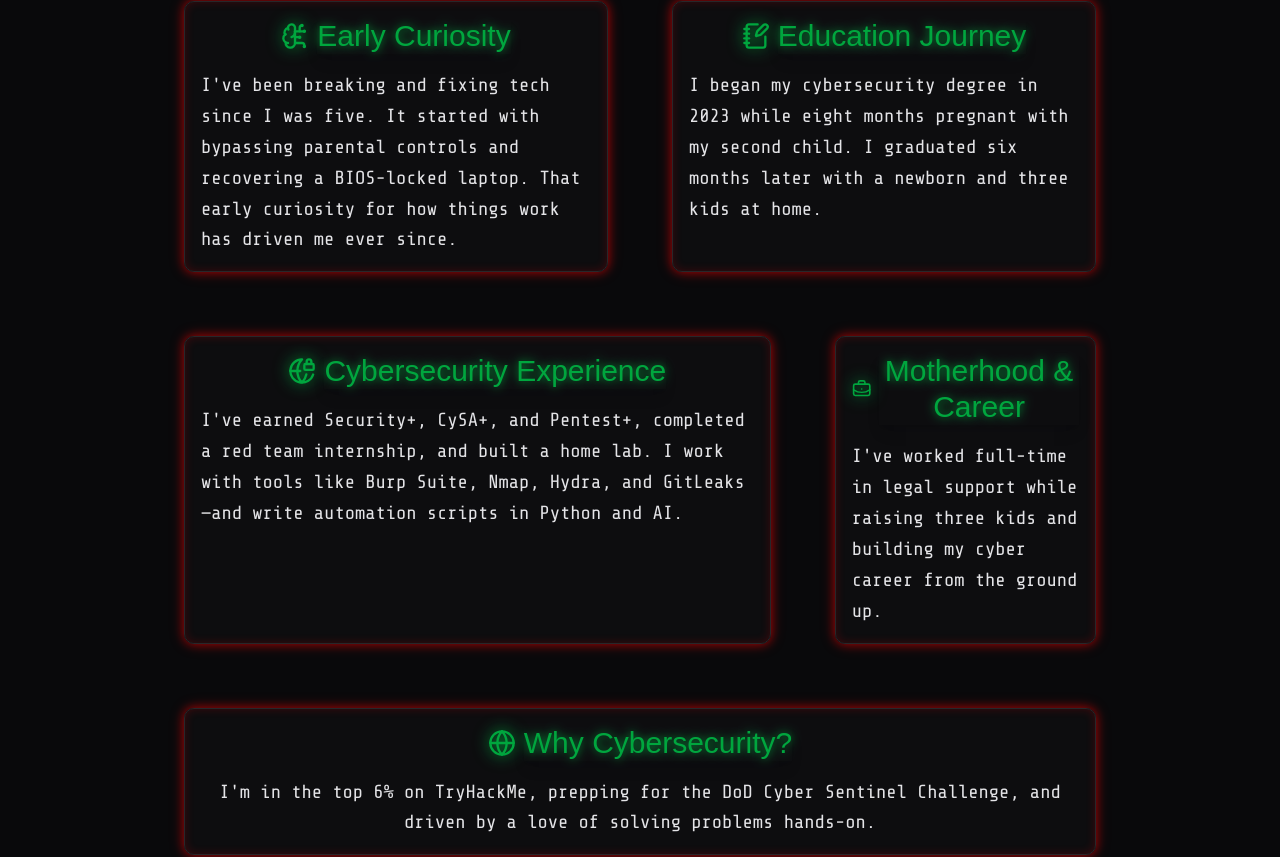
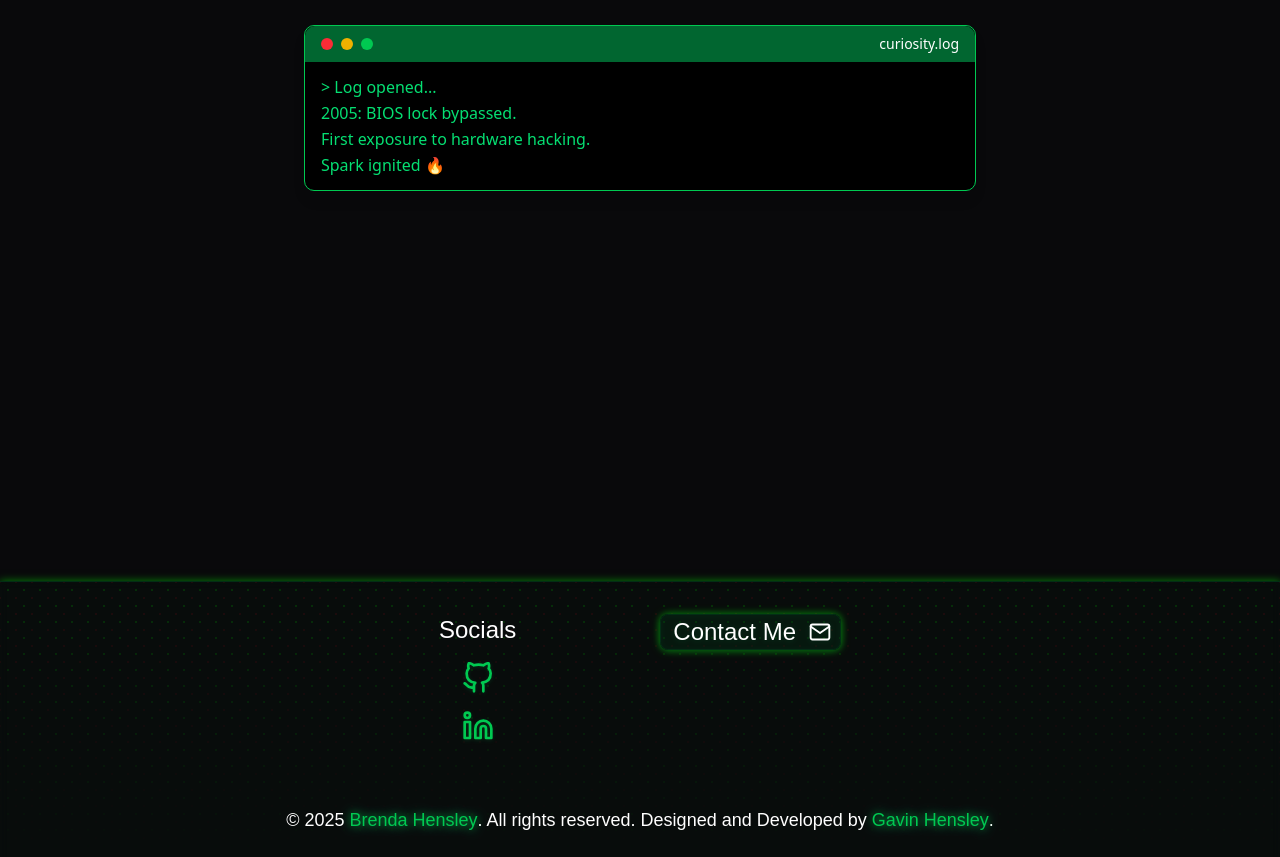
Before and after one commit to G-Hensley/brenda-hensley-portfolio, a Next.js app in the folder frontend/: page / in a window 1280 px wide. Shown: the part 1019-1876 px from the top of the page. Built offline with nearby package versions, Linux system fonts and the light colour scheme; a web font is replaced by a local one.

Commit message:
Create new cards for about section

```diff
--- a/frontend/src/app/home/about/AboutSection.tsx
+++ b/frontend/src/app/home/about/AboutSection.tsx
@@ -4,7 +4,7 @@ import { useRef, useState, useEffect, forwardRef } from 'react';
 import { Electrolize } from 'next/font/google';
 import { useInView } from 'framer-motion';
 import { User } from 'lucide-react';
-
+import TerminalCard from '@/app/home/about/TerminalCard';
 const electrolize = Electrolize({
   weight: ['400'],
   subsets: ['latin'],
@@ -53,7 +53,16 @@ export const AboutSection = forwardRef<HTMLDivElement>((props, ref) => {
           </>
         )}
       </div>
-      <AnimatedAboutMe />
+      {/* <AnimatedAboutMe /> */}
+      <TerminalCard
+        filename="curiosity.log"
+        lines={[
+          '> Log opened...',
+          '2005: BIOS lock bypassed.',
+          'First exposure to hardware hacking.',
+          'Spark ignited 🔥',
+        ]}
+      />
     </section>
   );
 });
--- a/frontend/src/app/home/about/AnimatedAboutMe.tsx
+++ b/frontend/src/app/home/about/AnimatedAboutMe.tsx
@@ -25,7 +25,7 @@ export default function AnimatedAboutMe() {
                 initial={{ opacity: 0 }}
                 whileInView={{ opacity: 1 }}
                 transition={{ duration: 1 }}
-                className="col-span-6 xl:col-span-3 bg-zinc-900/30 p-4 rounded-lg border border-zinc-800 flex flex-col gap-4 shadow-glow relative backdrop-blur-[2px]"
+                className="abt-card col-span-6 xl:col-span-3 bg-zinc-900/30 p-4 rounded-lg border border-zinc-800 flex flex-col gap-4 shadow-glow relative backdrop-blur-[2px]"
             >
               <div className="flex gap-2 w-full justify-center items-center">
                 <BrainCircuit className="text-green-600 icon-glow" size={28} />
@@ -41,7 +41,7 @@ export default function AnimatedAboutMe() {
                 initial={{ opacity: 0 }}
                 whileInView={{ opacity: 1 }}
                 transition={{ duration: 2 }}
-                className="col-span-6 xl:col-span-3 bg-zinc-900/30 p-4 rounded-lg border border-zinc-800 flex flex-col gap-4 shadow-glow relative backdrop-blur-[2px]"
+                className="abt-card col-span-6 xl:col-span-3 bg-zinc-900/30 p-4 rounded-lg border border-zinc-800 flex flex-col gap-4 shadow-glow relative backdrop-blur-[2px]"
             >
               <div className="flex gap-2 w-full justify-center items-center">
                 <NotebookPen  className="text-green-600 icon-glow" size={28} />
@@ -57,7 +57,7 @@ export default function AnimatedAboutMe() {
                 initial={{ opacity: 0 }}
                 whileInView={{ opacity: 1 }}
                 transition={{ duration: 2 }}
-                className="col-span-6 xl:col-span-4 bg-zinc-900/30 p-4 rounded-lg border border-zinc-800 flex flex-col gap-4 shadow-glow relative backdrop-blur-[2px]"
+                className="abt-card col-span-6 xl:col-span-4 bg-zinc-900/30 p-4 rounded-lg border border-zinc-800 flex flex-col gap-4 shadow-glow"
             >
               <div className="flex gap-2 w-full justify-center items-center">
                 <GlobeLock className="text-green-600 icon-glow" size={28} />
@@ -73,7 +73,7 @@ export default function AnimatedAboutMe() {
                 initial={{ opacity: 0 }}
                 whileInView={{ opacity: 1 }}
                 transition={{ duration: 2 }}
-                className="col-span-6 lg:col-span-3 xl:col-span-2 bg-zinc-900/30 p-4 rounded-lg border border-zinc-800 flex flex-col gap-4 shadow-glow relative backdrop-blur-[2px]"
+                className="abt-card col-span-6 lg:col-span-3 xl:col-span-2 bg-zinc-900/30 p-4 rounded-lg border border-zinc-800 flex flex-col gap-4 shadow-glow relative backdrop-blur-[2px]"
             >
               <div className="flex gap-2 w-full justify-center items-center">
                 <BriefcaseBusiness  className="text-green-600 icon-glow" size={28} />
@@ -89,7 +89,7 @@ export default function AnimatedAboutMe() {
                 initial={{ opacity: 0 }}
                 whileInView={{ opacity: 1 }}
                 transition={{ duration: 2 }}
-                className="bg-zinc-900/30 p-4 rounded-lg border border-zinc-800 flex flex-col gap-4 shadow-glow col-span-6 lg:col-span-3 xl:col-span-6 relative backdrop-blur-[2px]"
+                className="abt-card bg-zinc-900/30 p-4 rounded-lg border border-zinc-800 flex flex-col gap-4 shadow-glow col-span-6 lg:col-span-3 xl:col-span-6"
             >
               <div className="flex gap-2 w-full justify-center items-center">
                 <Globe className="text-green-600 icon-glow" size={28} />
--- /dev/null
+++ b/frontend/src/app/home/about/TerminalCard.tsx
@@ -0,0 +1,26 @@
+interface TerminalCardProps {
+  filename: string
+  lines: string[]
+}
+
+export default function TerminalCard({ filename, lines }: TerminalCardProps) {
+  return (
+    <div className="bg-black border border-green-500 text-green-400 font-mono rounded-lg shadow-lg w-full max-w-2xl mx-auto my-6">
+      <div className="flex items-center justify-between bg-green-800 px-4 py-2 rounded-t-lg text-white">
+        <div className="flex gap-2">
+          <span className="w-3 h-3 rounded-full bg-red-500"></span>
+          <span className="w-3 h-3 rounded-full bg-yellow-500"></span>
+          <span className="w-3 h-3 rounded-full bg-green-500"></span>
+        </div>
+        <span className="text-sm">{filename}</span>
+      </div>
+      <div className="px-4 py-3">
+        {lines.map((line, idx) => (
+          <p key={idx} className="leading-relaxed">
+            {line}
+          </p>
+        ))}
+      </div>
+    </div>
+  )
+}
--- a/frontend/src/app/home/about/about.css
+++ b/frontend/src/app/home/about/about.css
@@ -1,5 +1,14 @@
 .shadow-glow {
   box-shadow: 0 0 10px rgba(255, 0, 0, 0.5),
                 0 0 15px rgba(255, 0, 0, 0.3),
-                inset 0 0 10px rgba(255, 0, 0, 0.2);
+                inset 0 0 10px 2px rgba(255, 0, 0, 0.25), 0 0 10px rgba(255, 0, 0, 0.1);
 }
+
+.abt-card {
+  transition: transform 0.3s ease, box-shadow 0.3s ease;
+}
+
+.abt-card:hover {
+  transform: translateY(-6px);
+  box-shadow: 5px 15px 15px rgba(255, 0, 0, 0.2);
+}
```
